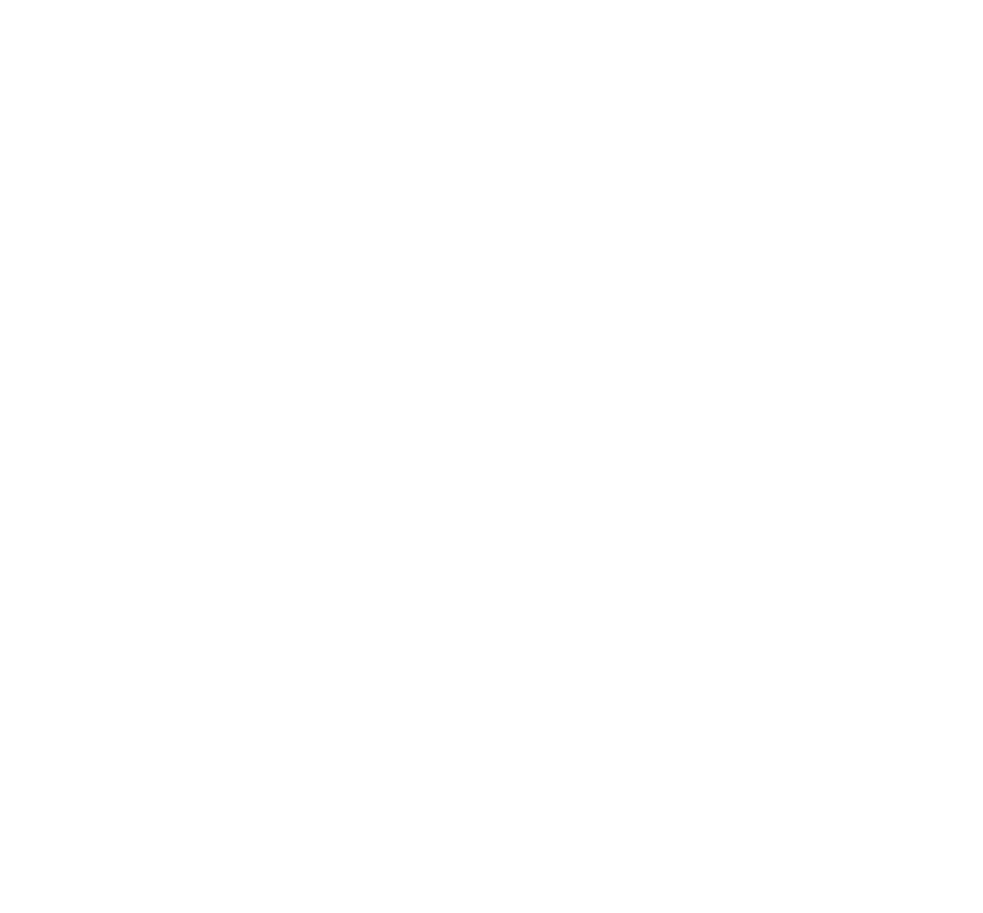
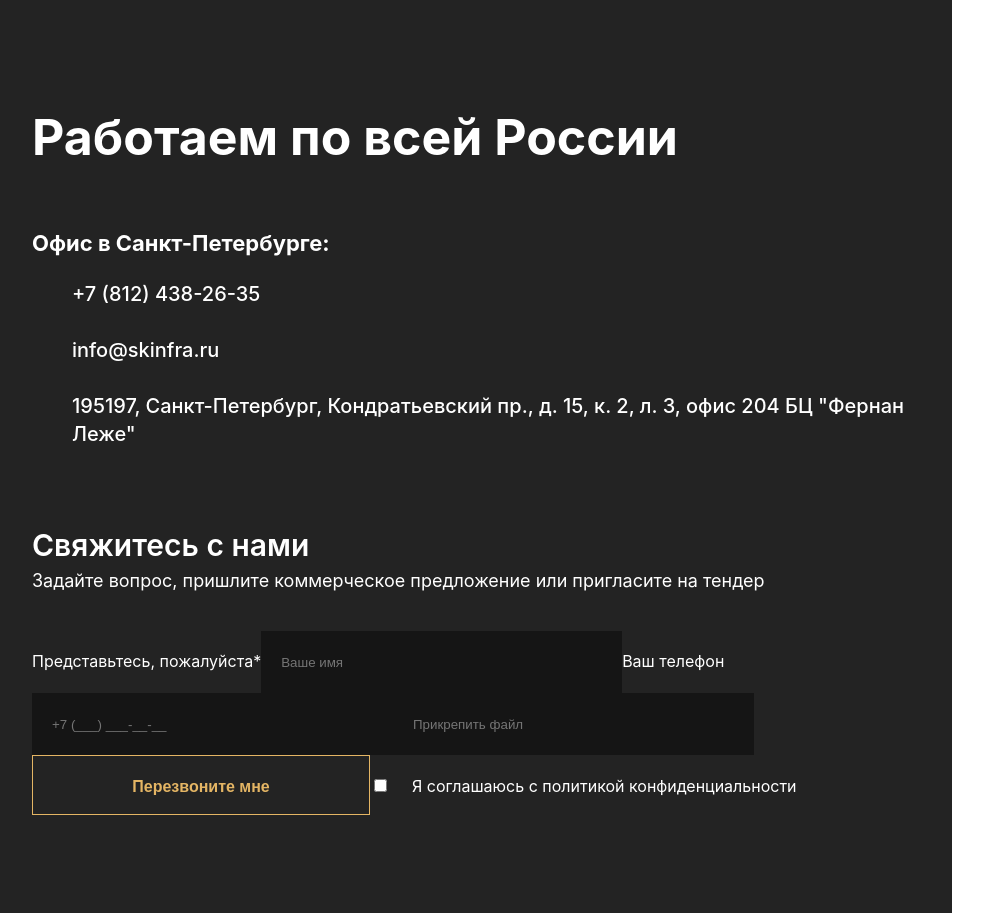
Before and after one commit to ITeam-by-GOIT/react-ptactice, a React (Create React App) app: page / in a window 1280 px wide. Shown: the part 920-1833 px from the top of the page, without its empty margins (168-1151 px from the left). Before the commit the page ends 851 px from the top, so only its background shows below. Built offline with nearby package versions, Linux system fonts and the light colour scheme.

Commit message:
create component and css file

```diff
--- a/src/App.css
+++ b/src/App.css
@@ -1,5 +1,5 @@
 body {
-  color: #61dafb;
+  /* color: #61dafb; */
 }
 ul {
   list-style: none;
@@ -7,10 +7,9 @@ ul {
 a {
   text-decoration: none;
 }
-
 .App {
-  text-align: center;
-  background-color: black;
+  /* text-align: center; */
+  /* background-color: black; */
 }
 
 .App-logo {
--- a/src/App.js
+++ b/src/App.js
@@ -5,6 +5,7 @@ import heroData from './components/hero/hero.json';
 import Hero from './components/hero/Hero.jsx';
 import principlesData from './components/principles/principles.json';
 import Principles from './components/principles/Principles.jsx';
+import Contacts from './components/contacts/Contacts.jsx';
 
 function App() {
   return (
@@ -12,6 +13,7 @@ function App() {
       <Header />
       <Hero props={heroData} />
       <Principles props={principlesData} />
+      <Contacts />
     </div>
   );
 }
--- /dev/null
+++ b/src/components/contacts/Contacts.jsx
@@ -0,0 +1,85 @@
+import styles from '../contacts/contacts.module.css';
+
+function Contacts(props) {
+  return (
+    <section className={styles.contactsWrapper}>
+      <div className={styles.addressBlock}>
+        <h2 className={styles.mainTitle}>Работаем по всей России</h2>
+        <p className={styles.addressTitle}>Офис в Санкт-Петербурге:</p>
+        <ul className={styles.addressContainer}>
+          <li className={styles.addressItem}>
+            <a className={styles.phone} href="tel:+78124382635">
+              +7 (812) 438-26-35
+            </a>
+          </li>
+          <li className={styles.addressItem}>
+            <a href="mailto:info@skinfra.ru">info@skinfra.ru</a>
+          </li>
+          <li className={styles.addressItem}>
+            <a href="https://goo.gl/maps/PkxUZTVHjurX6CUi9">
+              195197, Санкт-Петербург, Кондратьевский пр., д. 15, к. 2, л. З,
+              офис 204 БЦ "Фернан Леже"
+            </a>
+          </li>
+        </ul>
+      </div>
+      <div>
+        <h3 className={styles.feedback}>Свяжитесь с нами</h3>
+        <p className={styles.textWrapper}>
+          Задайте вопрос, пришлите коммерческое предложение или пригласите на
+          тендер
+        </p>
+        <form className={styles.formFeedback}>
+          <label htmlFor="" className={styles.formLabel}>
+            Представьтесь, пожалуйста*
+            <span className={styles.formWrapper}>
+              <input
+                type="text"
+                name="user-name"
+                className={styles.formInput}
+                placeholder="Ваше имя"
+              />
+            </span>
+          </label>
+          <label htmlFor="" className={styles.formLabel}>
+            Ваш телефон
+            <span className={styles.formWrapper}>
+              <input
+                type="text"
+                name="user-phone"
+                className={styles.formInput}
+                placeholder="+7 (___) ___-__-__"
+              />
+            </span>
+          </label>
+          <label htmlFor="" className={styles.formLabel}>
+            <span className={styles.formWrapper}>
+              <input
+                type="text"
+                name="user-file"
+                className={styles.formInput}
+                placeholder="Прикрепить файл"
+              />
+            </span>
+          </label>
+          <button type="submit" className={styles.buttonCall}>
+            Перезвоните мне
+          </button>
+          <span>
+            <input
+              type="checkbox"
+              name="user-policy"
+              id="check_policy"
+              className={styles.checkbox}
+            />
+            <label htmlFor="check_policy" className={styles.labelCheck}>
+              Я соглашаюсь с политикой конфиденциальности
+            </label>
+          </span>
+        </form>
+      </div>
+      <div className={styles.imageBlock}></div>
+    </section>
+  );
+}
+export default Contacts;
--- /dev/null
+++ b/src/components/contacts/contacts.module.css
@@ -0,0 +1,96 @@
+p {
+  color: #fff;
+}
+a {
+  color: #fff;
+}
+.contactsWrapper {
+  display: flex;
+  flex-direction: column;
+  background-color: #232323;
+  padding-top: 150px;
+  padding-left: 200px;
+  padding-bottom: 98px;
+  width: 920px;
+}
+.mainTitle {
+  color: #fff;
+  font-weight: 700;
+  font-size: 50px;
+  line-height: 0.56;
+  margin-bottom: 79px;
+}
+.addressBlock {
+  color: #fff;
+}
+.addressTitle {
+  font-weight: 700;
+  font-size: 22px;
+  line-height: 1.272;
+}
+.addressContainer {
+  margin-bottom: 53px;
+}
+.addressItem {
+  font-weight: 500;
+  font-size: 20px;
+  line-height: 1.4;
+}
+.phone {
+  line-height: 1.077;
+}
+.addressItem:not(:last-child) {
+  margin-bottom: 28px;
+}
+.feedback {
+  font-weight: 600;
+  font-size: 30px;
+  line-height: 0.933;
+  color: #ffffff;
+  margin-bottom: 13px;
+}
+.textWrapper {
+  font-weight: 400;
+  font-size: 18px;
+  line-height: 0.555;
+  color: #ffffff;
+  margin-bottom: 45px;
+}
+.formLabel {
+  font-weight: 400;
+  font-size: 16px;
+  line-height: 1.562;
+  color: #ffffff;
+}
+.formWrapper::placeholder {
+  font-weight: 400;
+  font-size: 14px;
+  line-height: 2.143;
+  color: #ffffff;
+}
+.formInput {
+  width: 339px;
+  height: 60px;
+  background-color: #151515;
+  border: none;
+  color: #ffffff;
+  padding-left: 20px;
+}
+.buttonCall {
+  background: #232323;
+  border: 1px solid #e4b564;
+  font-weight: 600;
+  font-size: 16px;
+  line-height: 3.75;
+  text-align: center;
+  color: #e4b564;
+  width: 338px;
+  height: 60px;
+}
+.labelCheck {
+  font-weight: 400;
+  font-size: 16px;
+  line-height: 1.563;
+  color: #ffffff;
+  margin-left: 22px;
+}
```
